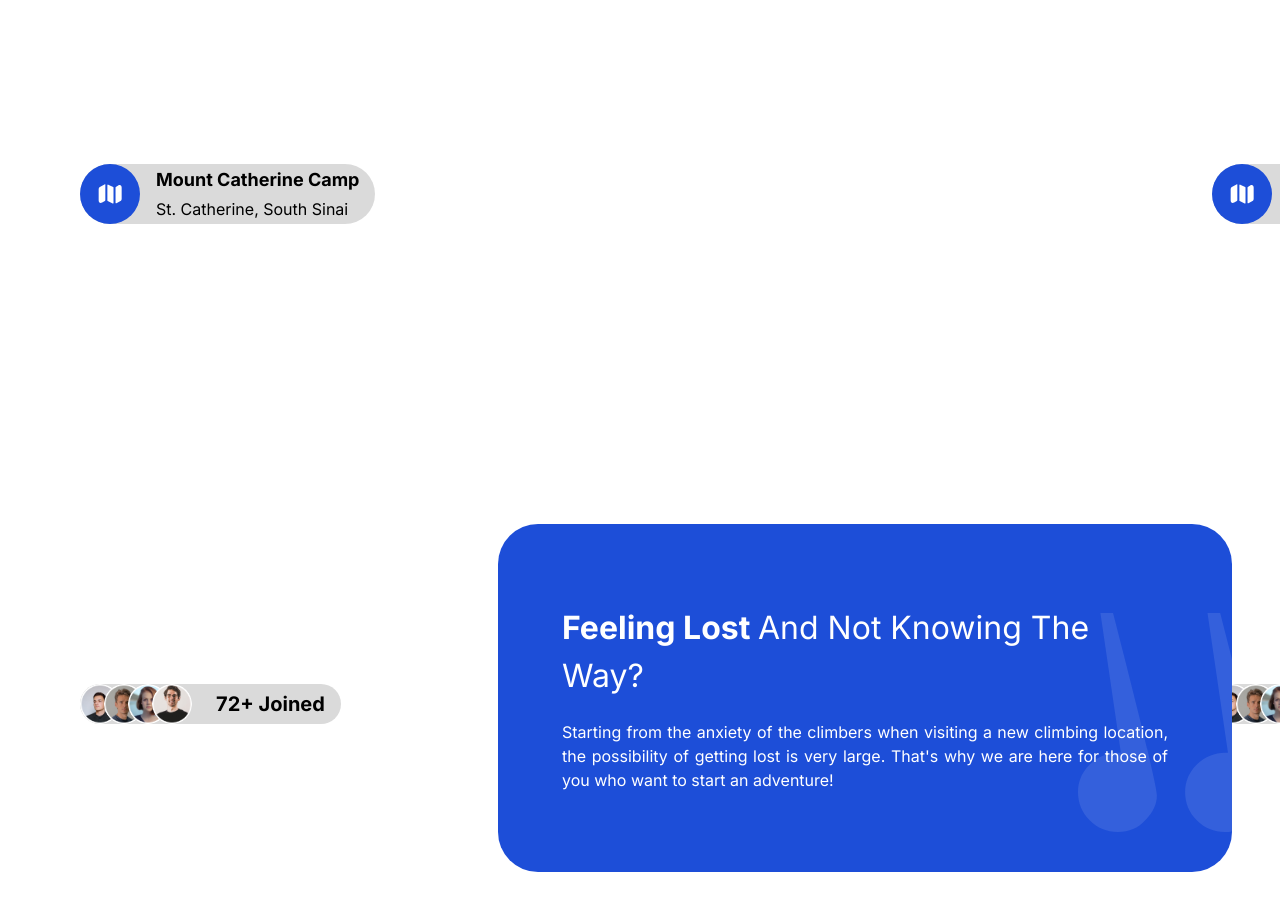
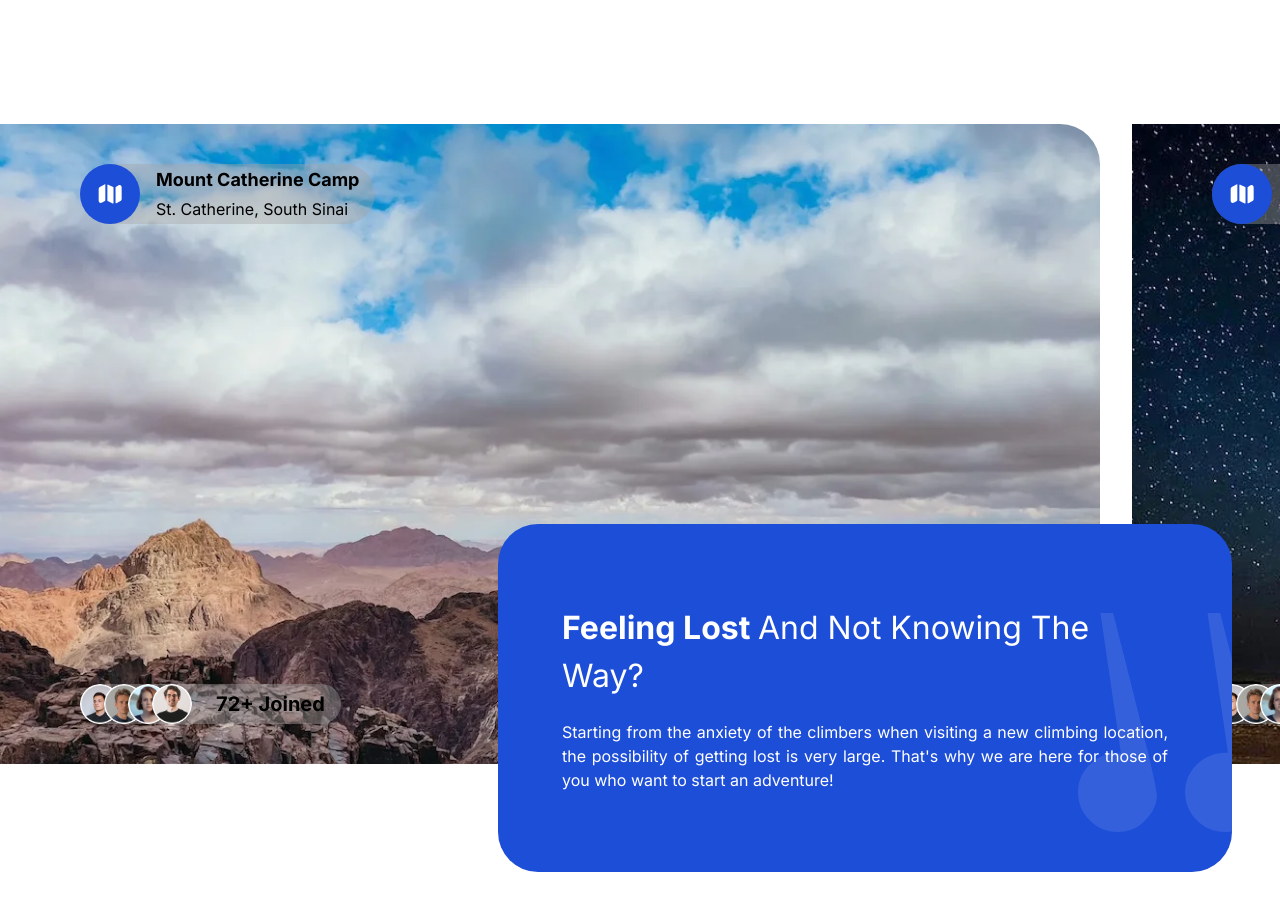
Before and after one commit to madatef/campat, a Next.js app: page / in a window 1280 px wide. Shown: the part 800-1710 px from the top of the page. Built offline with nearby package versions, Linux system fonts and the light colour scheme.

Commit message:
camp section styles update

```diff
--- a/app/globals.css
+++ b/app/globals.css
@@ -133,27 +133,6 @@ body {
   .camp-quote {
     @apply absolute -right-6 bottom-4 w-[140px] lg:bottom-10 xl:-right-8 xl:w-[186px] 3xl:right-0;
   }
-  .bgimg-1 {
-    background-image: url('https://github.com/madatef/campat/tree/main/public/mount-catherine.webp');
-  }
-  .bgimg-2 {
-    background-image: url('https://github.com/madatef/campat/tree/main/public/ras-mohamed.webp');
-  }
-  .bgimg-3 {
-    background-image: url('https://github.com/madatef/campat/tree/main/public/dahab.jpg');
-  }
-  .bgimg-4 {
-    background-image: url('https://github.com/madatef/campat/tree/main/public/siwa-oasis.webp');
-  }
-  .bgimg-5 {
-    background-image: url('https://github.com/madatef/campat/tree/main/public/wadi-elhitan.jpg');
-  }
-  .bgimg-6 {
-    background-image: url('https://github.com/madatef/campat/tree/main/public/qubbet-elhawa.webp');
-  }
-  .bgimg-7 {
-    background-image: url('https://github.com/madatef/campat/tree/main/public/theban-mounts.webp');
-  }
 
   /* Feature */
   .feature-phone {
--- a/components/Camp.tsx
+++ b/components/Camp.tsx
@@ -5,7 +5,11 @@ import Image from "next/image"
 export const Camp = () => {
   const campsUI = CAMPS.map(camp => {
     return(
-      <div className={`h-full w-full min-w-[1100px] ${camp.img} bg-cover bg-no-repeat lg:rounded-r-5xl 2xl:rounded-5xl`}  key={camp.camp + camp.location + camp.joined}>
+      <div
+        className={'h-full w-full min-w-[1100px] bg-cover bg-no-repeat lg:rounded-r-5xl 2xl:rounded-5xl'}
+        key={camp.camp + camp.location + camp.joined}
+        style={{backgroundImage: camp.img}}
+      >
         <div className="flex h-full flex-col items-start justify-between p-6 lg:px-20 lg:py-10">
           <div className="flexCenter bg-gray-20 rounded-full pr-4 bg-opacity-40 gap-4">
               <div className="rounded-full bg-green-50 p-4">
--- a/constants/index.ts
+++ b/constants/index.ts
@@ -25,43 +25,43 @@ export const NAV_LINKS = [
     {
       camp: "Mount Catherine",
       location: "St. Catherine, South Sinai",
-      img: "bgimg-1",
+      img: "url('/mount-catherine.webp')",
       joined: "72"
     },
     {
       camp: "Ras Mohamed",
       location: "Sharm Al-Shiekh, South Sinai",
-      img: "bgimg-2",
+      img: "url('/ras-mohamed.webp')",
       joined: "47"
     },
     {
       camp: "Dahab",
       location: "Dahab, South Sinai",
-      img: "bgimg-3",
+      img: "url('/dahab.jpg')",
       joined: "126"
     },
     {
       camp: "Siwa Oasis",
       location: "Siwa, Matrouh",
-      img: "bgimg-4",
+      img: "url('/siwa-oasis.webp')",
       joined: "38"
     },
     {
       camp: "Garet Gohannam (Mount of Hell)",
       location: "Whale Valley, Faiyum",
-      img: "bgimg-5",
+      img: "url('/wadi-elhitan.jpg')",
       joined: "41"
     },
     {
       camp: "Qubbet Al-Hawa (Dome of The Wind)",
       location: "Aswan, Aswan",
-      img: "bgimg-6",
+      img: "url('/qubbet-elhawa.webp')",
       joined: "32"
     },
     {
       camp: "Theban Mounts",
       location: "Theban Hills, Luxor",
-      img: "bgimg-7",
+      img: "url('/theban-mounts.webp')",
       joined: "27"
     }
   ];
```
